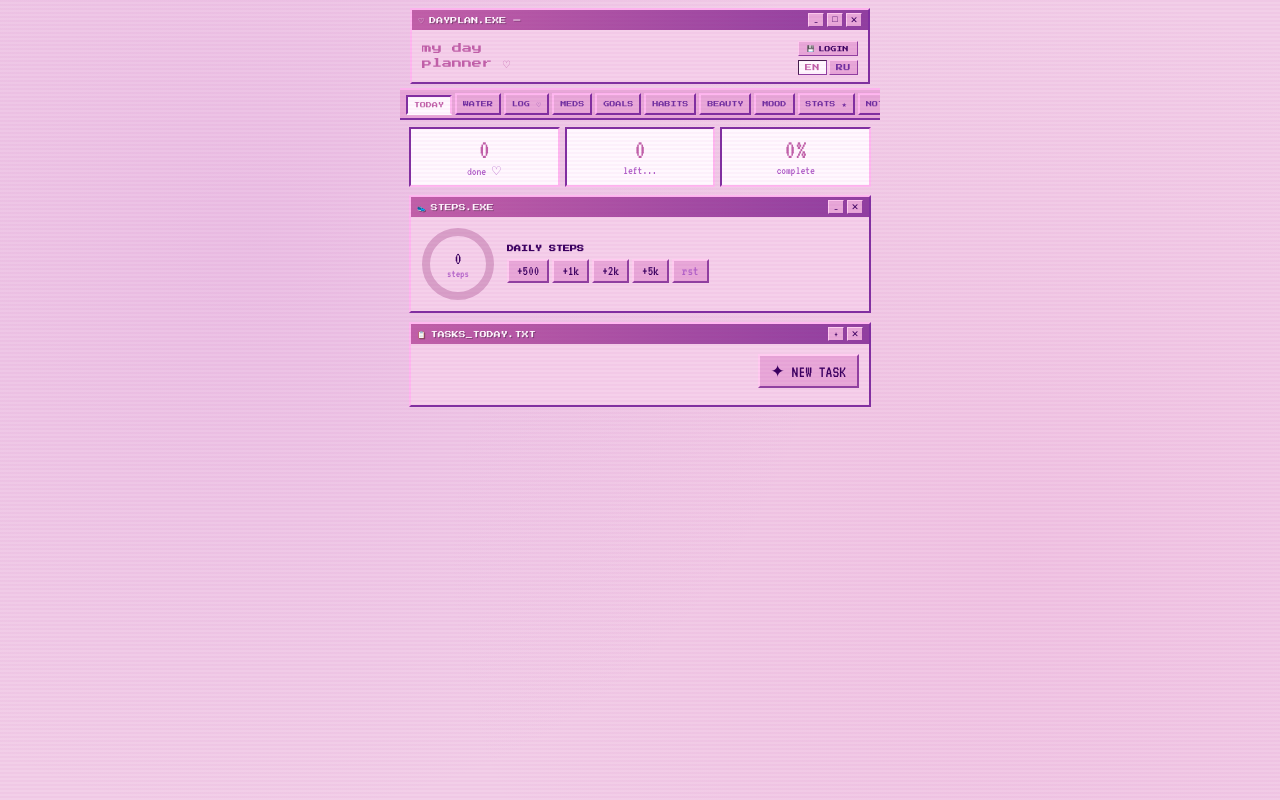
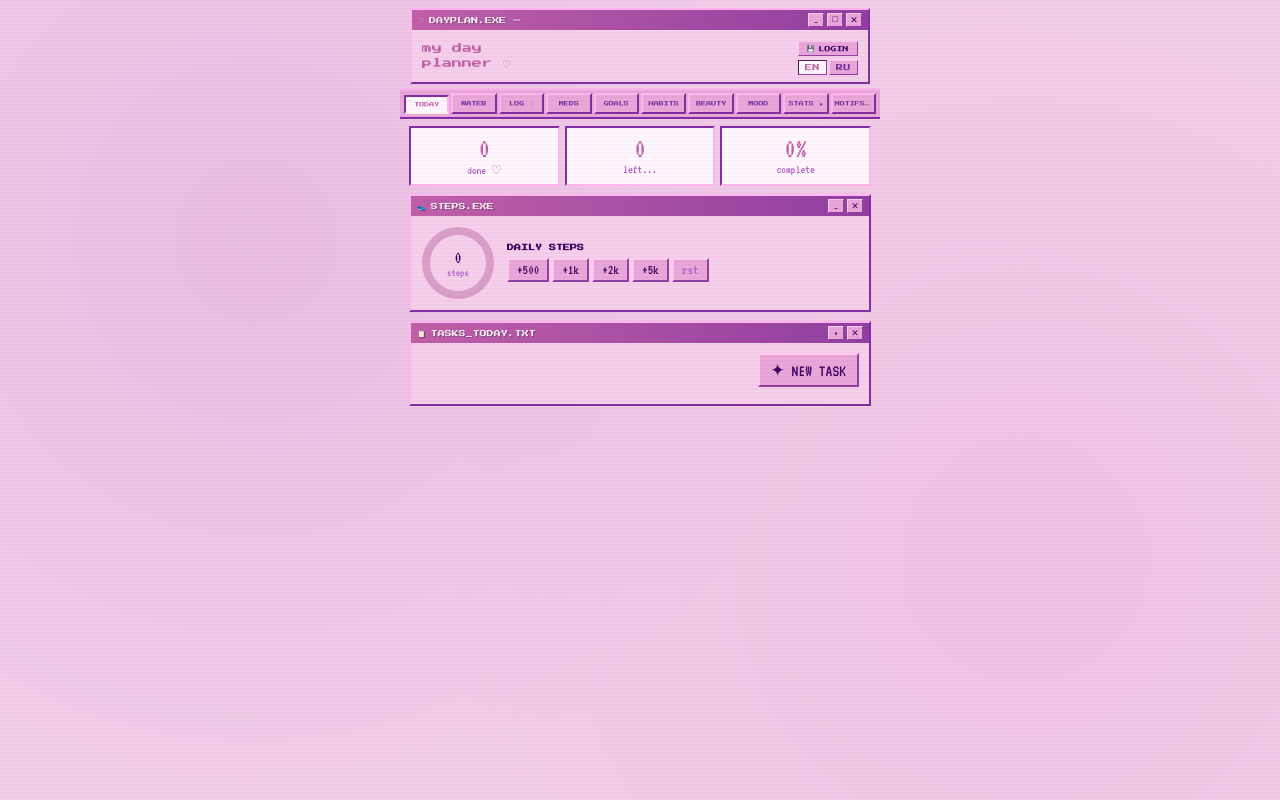
Before and after one commit to naalstepanova/DayPlan, a plain HTML site: page index.html in a window 1280 px wide. Drawn offline with Linux system fonts and the light colour scheme.

Commit message:
Update index.html

```diff
--- a/index.html
+++ b/index.html
@@ -49,9 +49,9 @@ body::before{content:'';position:fixed;inset:0;z-index:9999;background:repeating
 .hstats{font-size:15px;color:var(--acc)}
 
 /* taskbar */
-.taskbar{background:var(--bf);border-top:2px solid var(--bl);border-bottom:2px solid var(--bd);padding:3px 6px;display:flex;gap:3px;flex-shrink:0;position:relative;z-index:2;overflow-x:auto}
+.taskbar{background:var(--bf);border-top:2px solid var(--bl);border-bottom:2px solid var(--bd);padding:3px 4px;display:flex;gap:2px;flex-shrink:0;position:relative;z-index:2}
 .taskbar::-webkit-scrollbar{display:none}
-.ttab{flex:0 0 auto;padding:4px 6px;font-family:'Press Start 2P',monospace;font-size:6px;color:var(--text2);background:var(--bf);border-top:2px solid var(--bl);border-left:2px solid var(--bl);border-right:2px solid var(--bd);border-bottom:2px solid var(--bd);cursor:pointer;text-align:center;line-height:1.4;white-space:nowrap}
+.ttab{flex:1 1 0;min-width:0;padding:4px 2px;font-family:'Press Start 2P',monospace;font-size:5px;color:var(--text2);background:var(--bf);border-top:2px solid var(--bl);border-left:2px solid var(--bl);border-right:2px solid var(--bd);border-bottom:2px solid var(--bd);cursor:pointer;text-align:center;line-height:1.4;white-space:nowrap;overflow:hidden;text-overflow:ellipsis;letter-spacing:0}
 .ttab.active{background:var(--white);border-top-color:var(--bd);border-left-color:var(--bd);border-right-color:var(--bl);border-bottom-color:var(--white);color:var(--acc);margin-top:2px}
 
 /* scroll */
```
